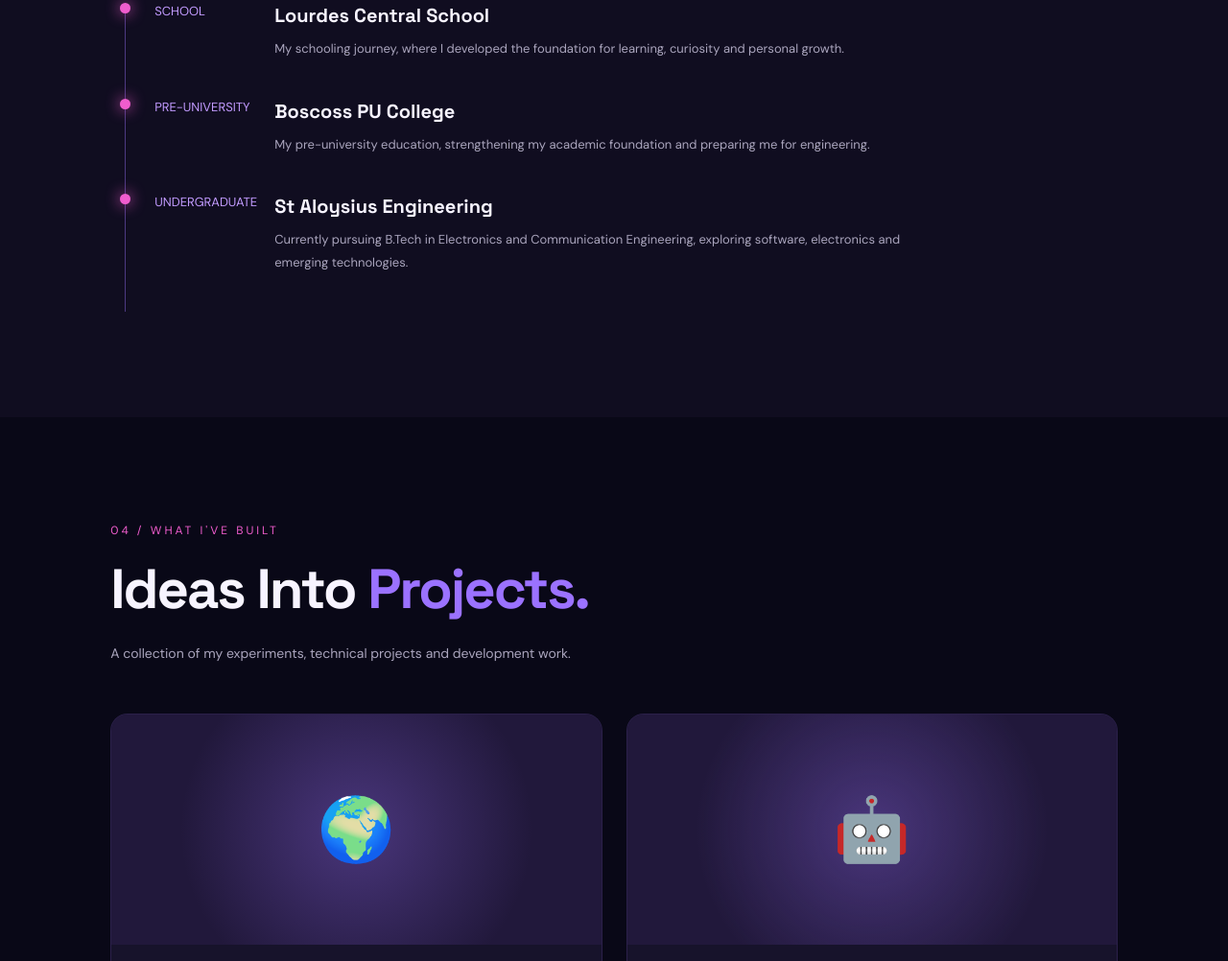
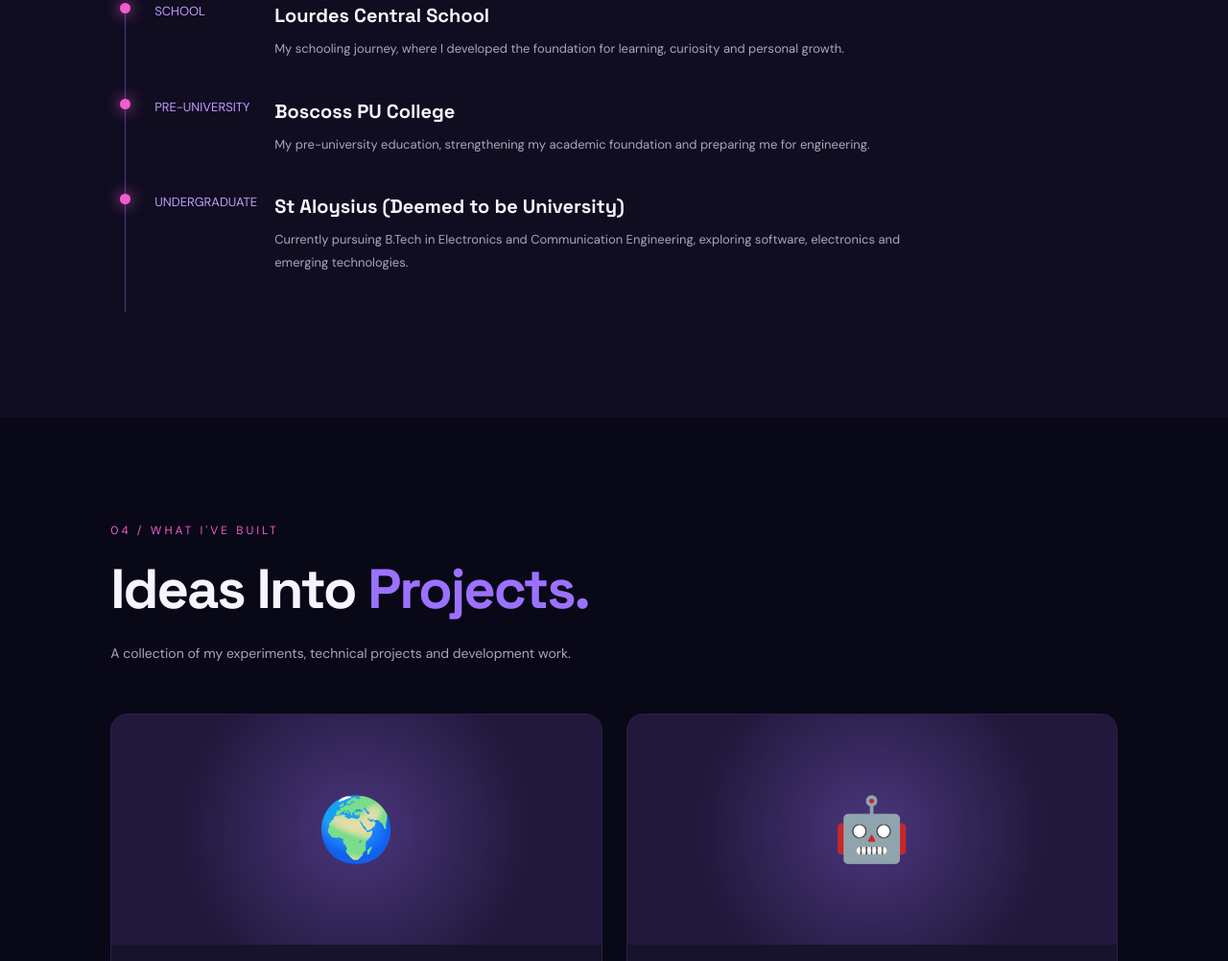
Before and after one commit to nishal-25/Personal-Portfolio, a plain HTML site: page index.html in a window 1280 px wide. Shown: the part 3053-4055 px from the top of the page at 96% size. Drawn offline with Linux system fonts and the light colour scheme.

Commit message:
Update index.html

```diff
--- a/index.html
+++ b/index.html
@@ -1542,7 +1542,7 @@ footer a:hover {
             <div class="year">UNDERGRADUATE</div>
 
             <div>
-                <h3>St Aloysius Engineering</h3>
+                <h3>St Aloysius (Deemed to be University)</h3>
 
                 <p>
                     Currently pursuing B.Tech in Electronics
```
